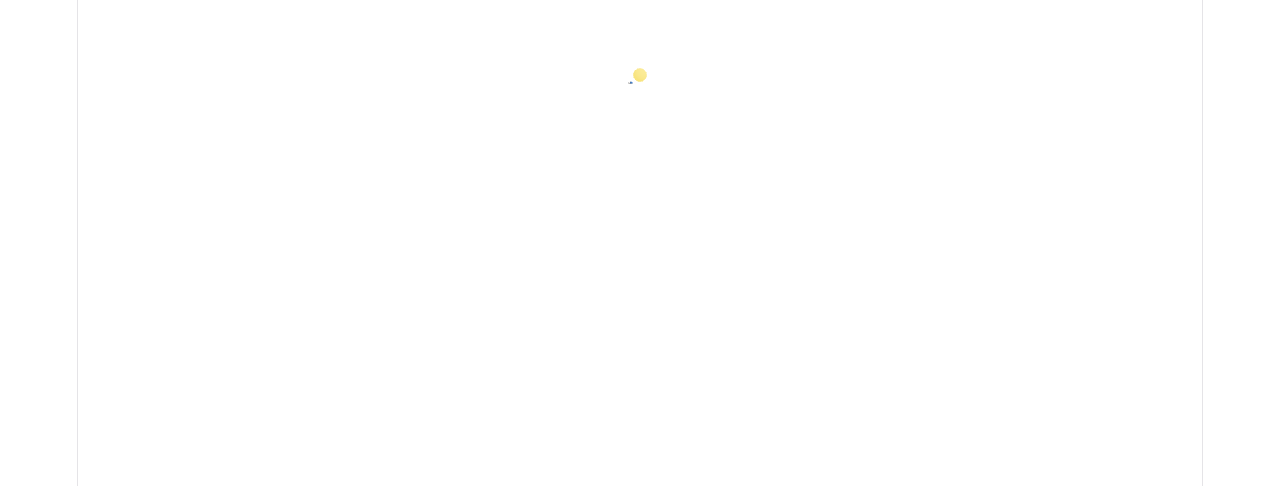
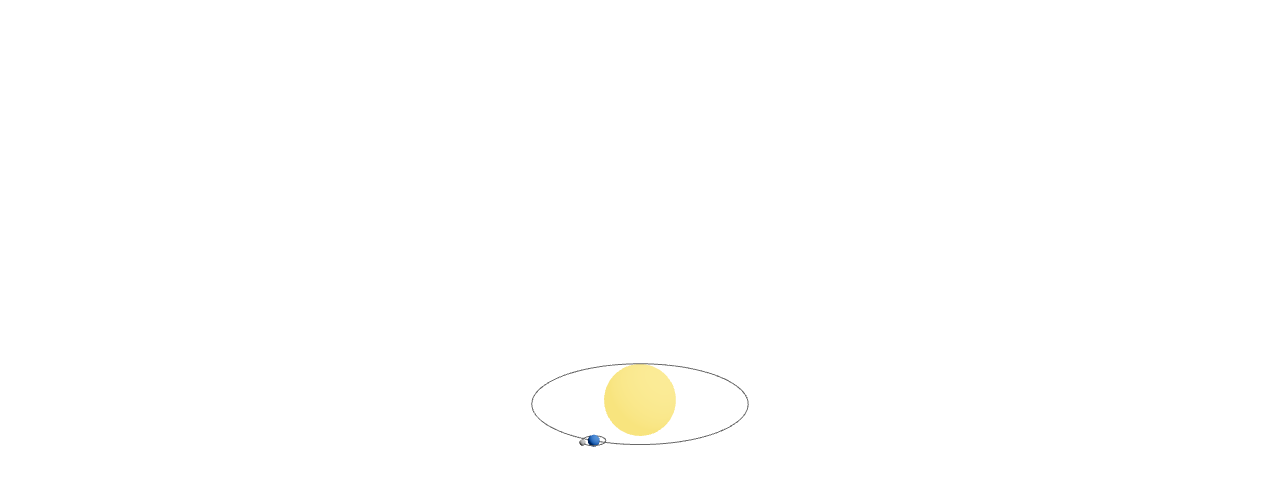
Before and after one commit to ali-ghavidel/rtj, a React (Vite) app: page / in a window 1280 px wide. Shown: the top 486 px of the page. Built offline with nearby package versions, Linux system fonts and the light colour scheme.

Commit message:
Orbit Visualization

```diff
--- a/src/index.css
+++ b/src/index.css
@@ -1,111 +1,12 @@
-:root {
-  --text: #6b6375;
-  --text-h: #08060d;
-  --bg: #fff;
-  --border: #e5e4e7;
-  --code-bg: #f4f3ec;
-  --accent: #aa3bff;
-  --accent-bg: rgba(170, 59, 255, 0.1);
-  --accent-border: rgba(170, 59, 255, 0.5);
-  --social-bg: rgba(244, 243, 236, 0.5);
-  --shadow:
-    rgba(0, 0, 0, 0.1) 0 10px 15px -3px, rgba(0, 0, 0, 0.05) 0 4px 6px -2px;
-
-  --sans: system-ui, 'Segoe UI', Roboto, sans-serif;
-  --heading: system-ui, 'Segoe UI', Roboto, sans-serif;
-  --mono: ui-monospace, Consolas, monospace;
-
-  font: 18px/145% var(--sans);
-  letter-spacing: 0.18px;
-  color-scheme: light dark;
-  color: var(--text);
-  background: var(--bg);
-  font-synthesis: none;
-  text-rendering: optimizeLegibility;
-  -webkit-font-smoothing: antialiased;
-  -moz-osx-font-smoothing: grayscale;
-
-  @media (max-width: 1024px) {
-    font-size: 16px;
-  }
+html,
+body,
+#root {
+  width: 100%;
+  height: 100%;
+  margin: 0;
+  overflow: hidden;
 }
 
-@media (prefers-color-scheme: dark) {
-  :root {
-    --text: #9ca3af;
-    --text-h: #f3f4f6;
-    --bg: #16171d;
-    --border: #2e303a;
-    --code-bg: #1f2028;
-    --accent: #c084fc;
-    --accent-bg: rgba(192, 132, 252, 0.15);
-    --accent-border: rgba(192, 132, 252, 0.5);
-    --social-bg: rgba(47, 48, 58, 0.5);
-    --shadow:
-      rgba(0, 0, 0, 0.4) 0 10px 15px -3px, rgba(0, 0, 0, 0.25) 0 4px 6px -2px;
-  }
-
-  #social .button-icon {
-    filter: invert(1) brightness(2);
-  }
+canvas {
+  display: block;
 }
-
-#root {
-  width: 1126px;
-  max-width: 100%;
-  margin: 0 auto;
-  text-align: center;
-  border-inline: 1px solid var(--border);
-  min-height: 100svh;
-  display: flex;
-  flex-direction: column;
-  box-sizing: border-box;
-}
-
-body {
-  margin: 0;
-}
-
-h1,
-h2 {
-  font-family: var(--heading);
-  font-weight: 500;
-  color: var(--text-h);
-}
-
-h1 {
-  font-size: 56px;
-  letter-spacing: -1.68px;
-  margin: 32px 0;
-  @media (max-width: 1024px) {
-    font-size: 36px;
-    margin: 20px 0;
-  }
-}
-h2 {
-  font-size: 24px;
-  line-height: 118%;
-  letter-spacing: -0.24px;
-  margin: 0 0 8px;
-  @media (max-width: 1024px) {
-    font-size: 20px;
-  }
-}
-p {
-  margin: 0;
-}
-
-code,
-.counter {
-  font-family: var(--mono);
-  display: inline-flex;
-  border-radius: 4px;
-  color: var(--text-h);
-}
-
-code {
-  font-size: 15px;
-  line-height: 135%;
-  padding: 4px 8px;
-  background: var(--code-bg);
-}
--- a/src/scene/renderers/Moon/MoonRenderer.tsx
+++ b/src/scene/renderers/Moon/MoonRenderer.tsx
@@ -1,6 +1,6 @@
 import type { Moon } from "@/core/types";
 
-import { OrbitController } from "../Orbit";
+import { OrbitController, OrbitPath } from "../Orbit";
 
 import { MoonMesh } from "./MoonMesh";
 
@@ -12,6 +12,11 @@ export function MoonRenderer({
   moon,
 }: Props) {
   return (
+  <>
+    <OrbitPath
+      radius={moon.orbitRadius}
+    />
+
     <OrbitController
       orbitRadius={moon.orbitRadius}
       orbitSpeed={moon.orbitSpeed}
@@ -19,5 +24,6 @@ export function MoonRenderer({
     >
       <MoonMesh moon={moon} />
     </OrbitController>
-  );
+  </>
+);
 }
--- /dev/null
+++ b/src/scene/renderers/Orbit/OrbitPath.tsx
@@ -0,0 +1,43 @@
+import { useMemo } from "react";
+
+import { Line } from "@react-three/drei";
+
+import { worldOrbitToScene } from "@/core";
+
+type OrbitPathProps = {
+  radius: number;
+  segments?: number;
+};
+
+export function OrbitPath({
+  radius,
+  segments = 128,
+}: OrbitPathProps) {
+  const points = useMemo(() => {
+    const orbitRadius = worldOrbitToScene(radius);
+
+    return Array.from(
+      { length: segments + 1 },
+      (_, index) => {
+        const angle =
+          (index / segments) *
+          Math.PI *
+          2;
+
+        return [
+          Math.cos(angle) * orbitRadius,
+          0,
+          Math.sin(angle) * orbitRadius,
+        ] as [number, number, number];
+      }
+    );
+  }, [radius, segments]);
+
+  return (
+    <Line
+      points={points}
+      color="#666666"
+      lineWidth={1}
+    />
+  );
+}
--- a/src/scene/renderers/Orbit/index.ts
+++ b/src/scene/renderers/Orbit/index.ts
@@ -1 +1,2 @@
 export * from "./OrbitController";
+export * from "./OrbitPath";
--- a/src/scene/renderers/Planet/PlanetRenderer.tsx
+++ b/src/scene/renderers/Planet/PlanetRenderer.tsx
@@ -1,6 +1,6 @@
 import type { Planet } from "@/core/types";
 
-import { OrbitController } from "../Orbit";
+import { OrbitController, OrbitPath } from "../Orbit";
 import { MoonRenderer } from "../Moon";
 
 import { PlanetMesh } from "./PlanetMesh";
@@ -13,6 +13,11 @@ export function PlanetRenderer({
   planet,
 }: Props) {
   return (
+  <>
+    <OrbitPath
+      radius={planet.orbitRadius}
+    />
+
     <OrbitController
       orbitRadius={planet.orbitRadius}
       orbitSpeed={planet.orbitSpeed}
@@ -30,5 +35,6 @@ export function PlanetRenderer({
         />
       ))}
     </OrbitController>
-  );
+  </>
+);
 }
```
Also changed, not shown: project-structure.txt.
